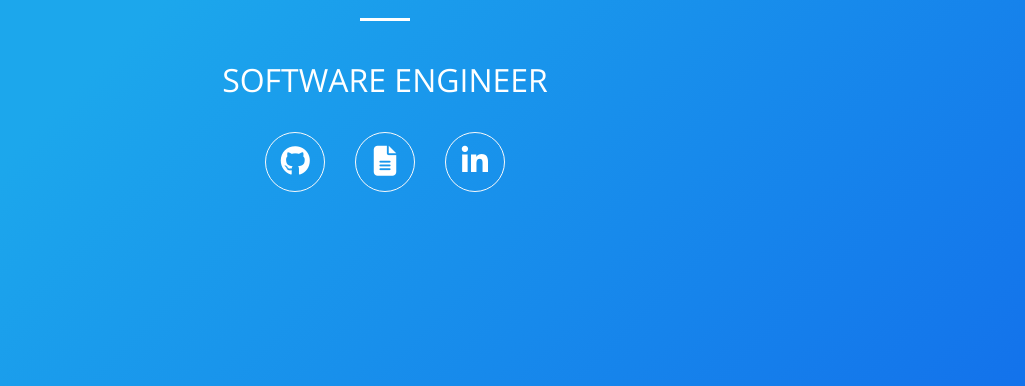
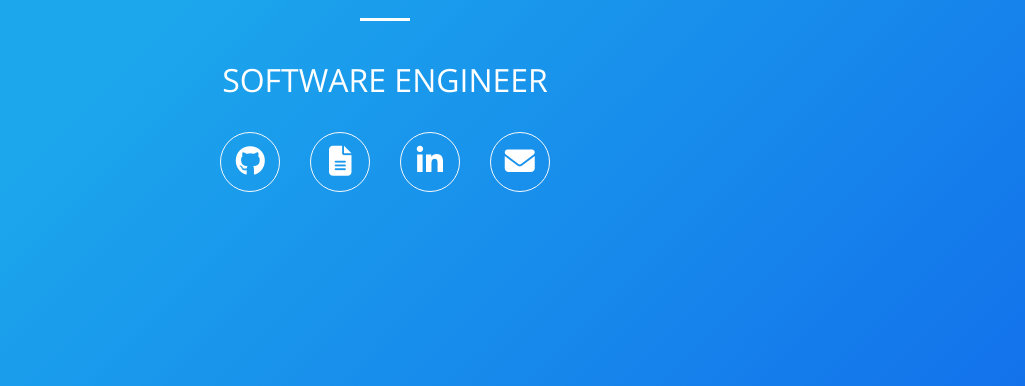
Before and after one commit to adussa3/adussa3.github.io, a plain HTML site: page index.html in a window 1280 px wide. Shown: the part 414-800 px from the top of the page, without its empty margins (255-1280 px from the left). Drawn offline with nearby package versions, Linux system fonts and the light colour scheme.

Commit message:
Added Email Button
Added an email button to the landing page

```diff
--- a/index.html
+++ b/index.html
@@ -83,6 +83,9 @@
         <a class="widget" href="https://www.linkedin.com/in/adussa3/">
           <button class="btn btn-outline-light"><i class="fa fa-linkedin" aria-hidden="true"></i></button>
         </a>
+        <a class="widget" href="mailto:adussa3@gmail.com">
+          <button class="btn btn-outline-light"><i class="fa fa-envelope" aria-hidden="true"></i></button>
+        </a>
       </div>
     </header>
 
```
Also changed, not shown: index1.html (+3 -0 lines), index2.html (+3 -0 lines).
